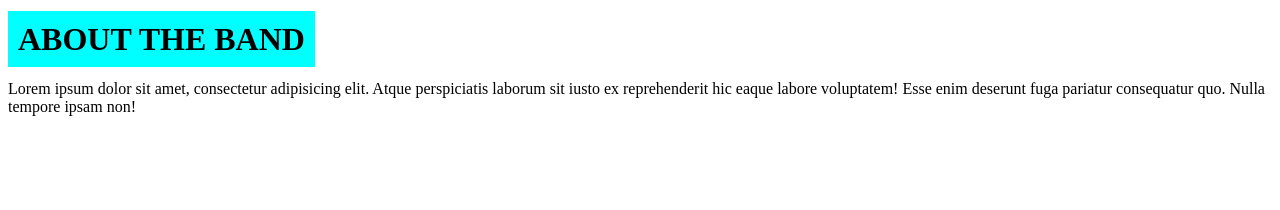
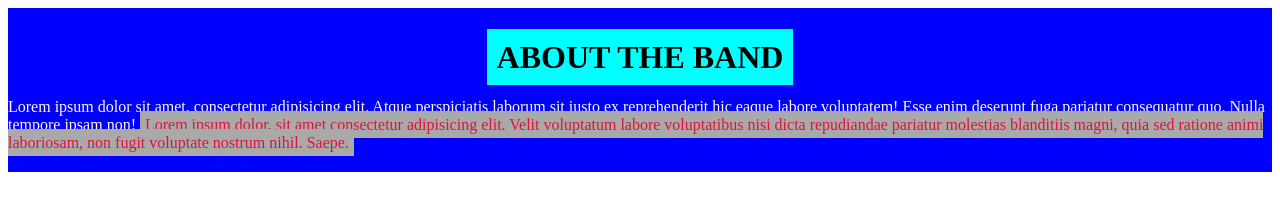
Before and after one commit to DeimaBalc/Websightas, a plain HTML site: page index.html in a window 1280 px wide. Drawn offline with Linux system fonts and the light colour scheme.

Commit message:
Did something

```diff
--- a/index.html
+++ b/index.html
@@ -8,12 +8,16 @@
 	<body>
         <div>
 
-            <h1><span>ABOUT THE BAND</span></h1>
+            <h1 style="text-align: center;"><span>ABOUT THE BAND</span></h1>
 
-            <p>Lorem ipsum dolor sit amet, consectetur adipisicing elit.
+            <p1>Lorem ipsum dolor sit amet, consectetur adipisicing elit.
                  Atque perspiciatis laborum sit iusto ex reprehenderit
                  hic eaque labore voluptatem! Esse enim deserunt fuga
-                 pariatur consequatur quo. Nulla tempore ipsam non!</p>
+                 pariatur consequatur quo. Nulla tempore ipsam non!</p1>
+
+            <p2>
+                Lorem ipsum dolor, sit amet consectetur adipisicing elit. Velit voluptatum labore voluptatibus nisi dicta repudiandae pariatur molestias blanditiis magni, quia sed ratione animi laboriosam, non fugit voluptate nostrum nihil. Saepe.
+            </p2>
 
         </div>
 	</body>
--- a/look.css
+++ b/look.css
@@ -1,5 +1,20 @@
 h1 span{
     padding: 10px;
-    text-align:center;
     background-color: aqua;
 }
+ div {
+
+    background-color: blue;
+    padding-top: 10px;
+    padding-bottom: 20px;
+
+ }
+ p1 {
+     color: cornsilk;
+ }
+
+ p2 {
+    background-color: darkgray;
+    padding: 5px;
+    color: crimson;
+ }
```
